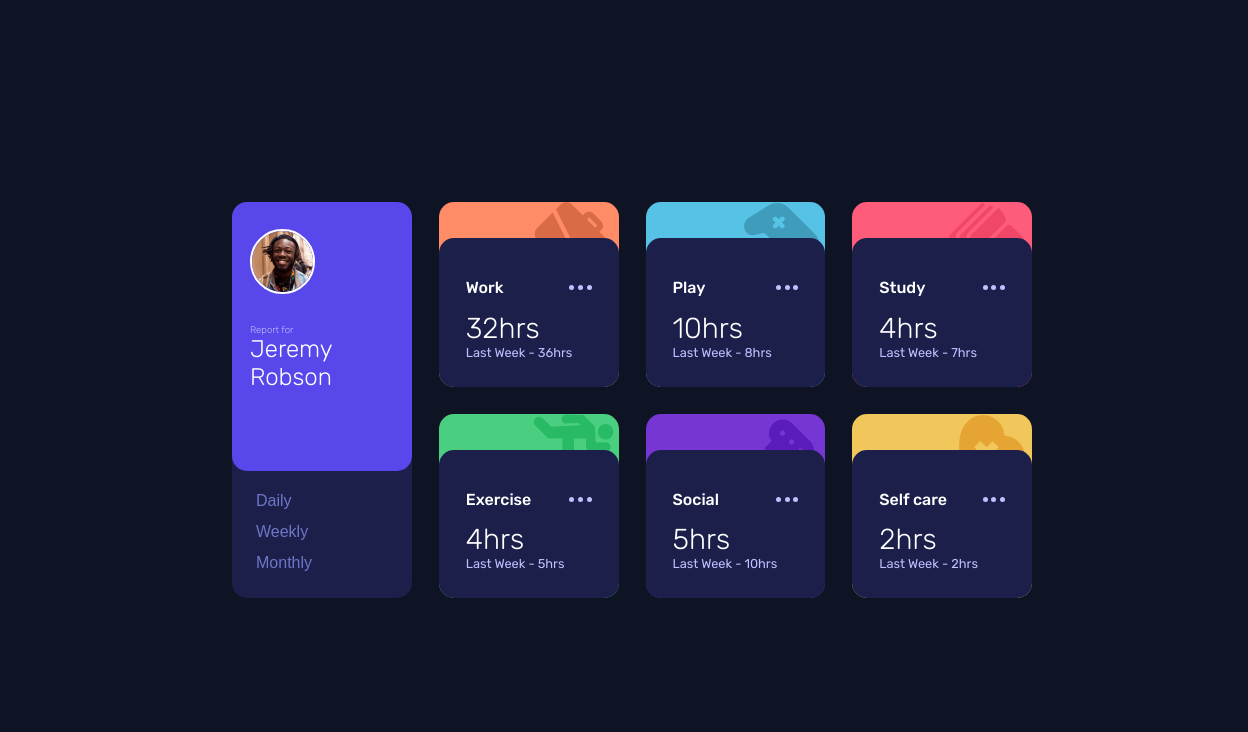
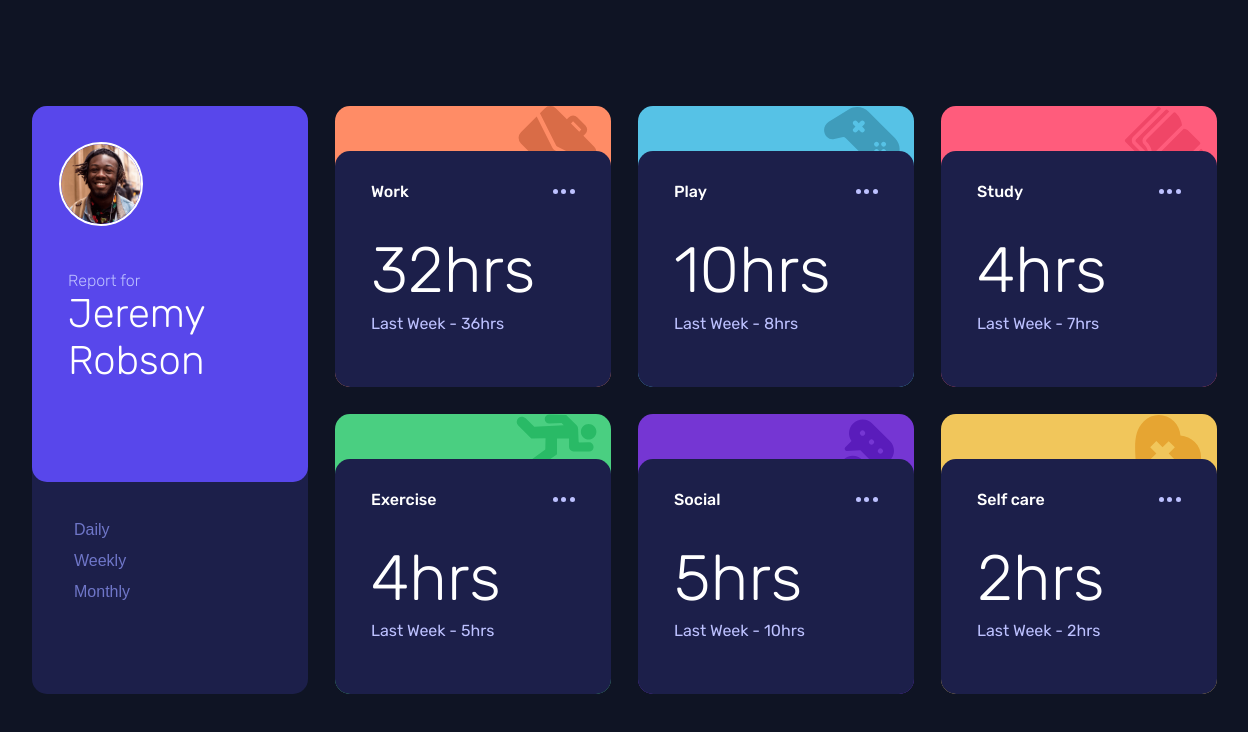
Before and after one commit to Andrekode/timetrackingdashboard, a plain HTML site: page index.html in a window 1536 px wide. Shown: the whole page, without its empty margins (136-1384 px from the left). Drawn offline with Linux system fonts and the light colour scheme.

Commit message:
css html

```diff
--- a/css/styles.css
+++ b/css/styles.css
@@ -76,7 +76,7 @@ img {
     display: flex;
     flex-direction: column;
     /* max-width: 375px; */
-    width: 95%;
+    width: 80%;
     margin: 1em auto;
 }
 
@@ -215,8 +215,7 @@ img {
 .social,
 .self-care {
     background-repeat: no-repeat;
-    background-position-x: 95%;
-    background-position-y: top -10px;
+    background-position-x: 93%;
 }
 
 /*=====================
@@ -256,9 +255,11 @@ img {
     .container {
         margin: 0;
         display: grid;
-        grid-auto-columns: 1fr;
-        max-width: 800px;
+        grid-template-columns: 23% 23% 23% 23%;
+        max-width: 1200px;
+
         gap: 1.5em;
+
         grid-template-areas:
             'one two three four'
             'one six seven eight';
@@ -270,41 +271,62 @@ img {
         align-items: center;
         height: 100vh;
     }
+    .main-box {
+        /* height: 100%; */
+        padding-bottom: 0;
+    }
     .report-box {
-        height: 68%;
-        padding: 0.5em;
+        height: 64%;
+        flex-direction: column;
         align-items: flex-start;
+        justify-content: flex-start;
+        padding: 1em;
     }
     .links {
         flex-direction: column;
         align-items: flex-start;
 
-        padding: 1em;
+        padding: 2em 2em;
     }
     .btns {
         margin-bottom: 0.5em;
     }
     .secondary-box {
         margin: 0;
+        padding-top: 0.5em;
+    }
+    .stats-box {
+        /* padding-bottom: 5.3em; */
+
+        padding: 1em 2em 3em 2em;
     }
 
-    .report-box {
-        flex-direction: column;
-        align-items: flex-start;
-        justify-content: flex-start;
-    }
     .col-2 {
         flex-direction: column;
         align-items: flex-start;
+        margin-top: 1em;
+    }
+    .stats-box-hours p {
+        font-size: 4rem;
+    }
+    .stats-box-des {
+        margin-top: 0.3em;
+    }
+    .stats-box-des p {
+        font-size: 1rem;
     }
     img {
-        width: 40%;
+        width: 35%;
     }
     .title {
-        margin: 0.7em 0.5em;
+        margin-top: 1.5em;
+    }
+
+    .title h1 {
+        font-size: 2.5rem;
     }
     .title p {
-        font-size: 0.6rem;
+        font-size: 1rem;
     }
     img {
         margin: 1em 0.5em;
--- a/index.html
+++ b/index.html
@@ -15,8 +15,8 @@
         <div class="container">
             <div class="main-box">
                 <div class="report-box">
+                    <img src="./images/image-jeremy.png" alt="" />
 
-                    <img src="./images/image-jeremy.png" alt="" />
                     <div class="title">
                         <h1>Jeremy Robson</h1>
                         <p>Report for</p>
```
